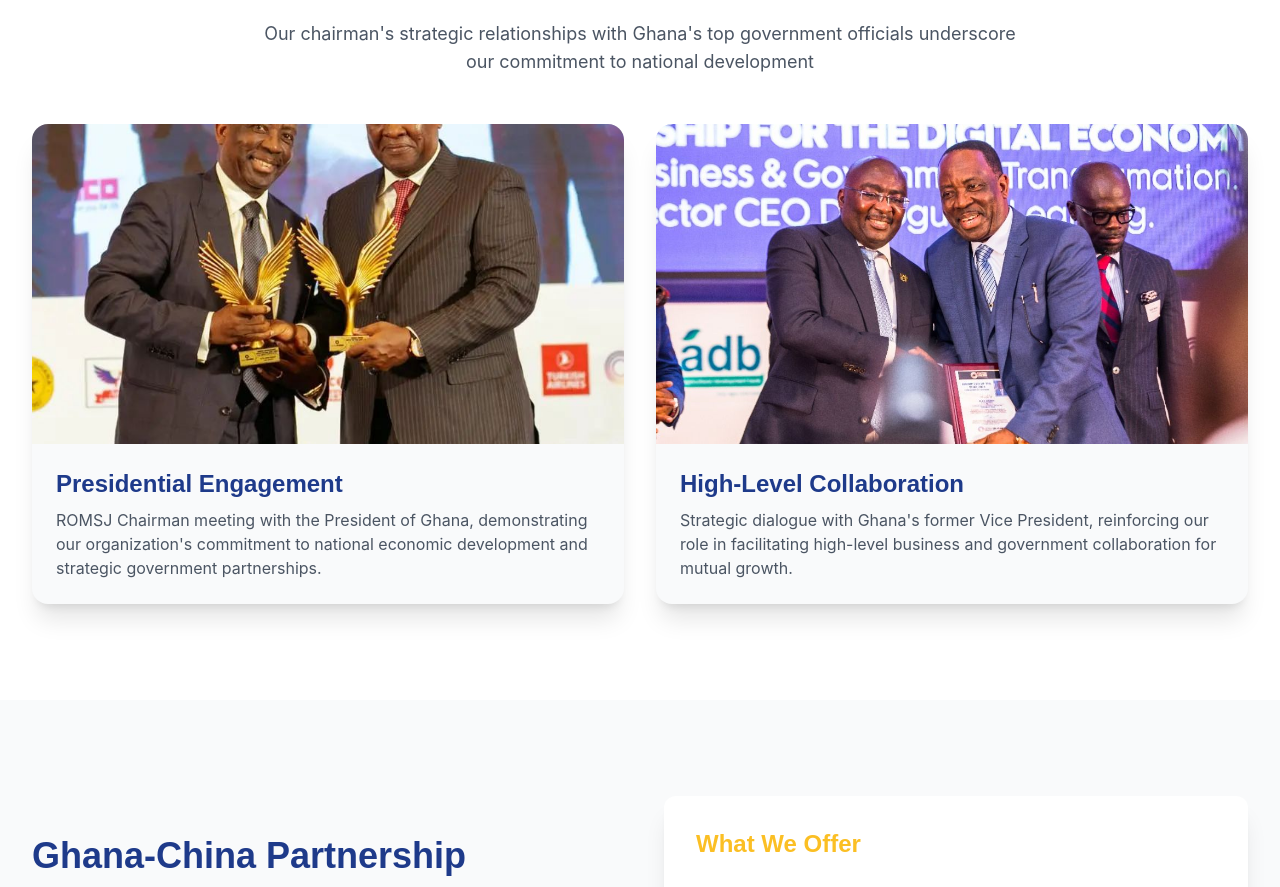
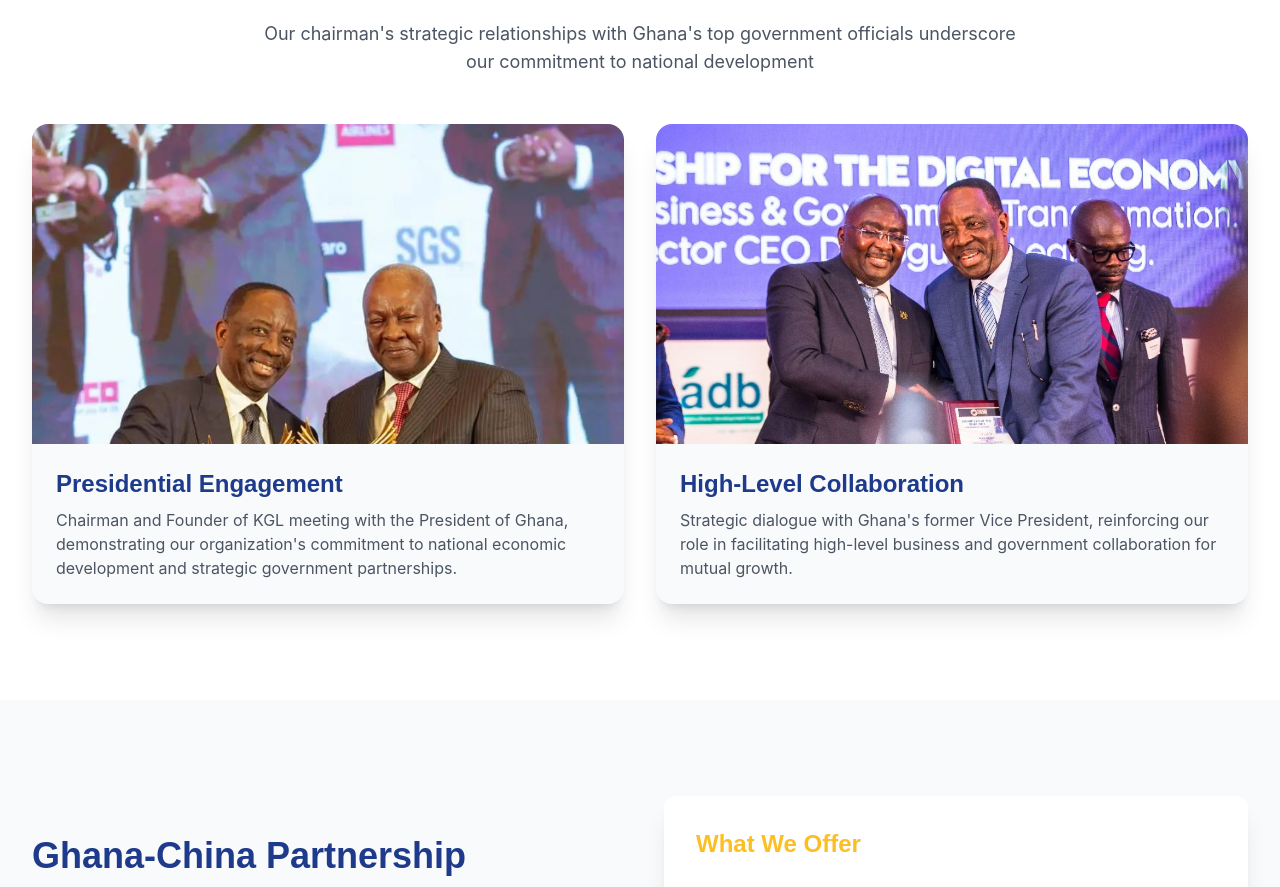
Before and after one commit to benardgomashie/romsjglobaltech, a Next.js app: page /about in a window 1280 px wide. Shown: the part 3960-4847 px from the top of the page. Built offline with nearby package versions, Linux system fonts and the light colour scheme.

Commit message:
Adjust leadership photos to show faces at top

```diff
--- a/app/about/page.tsx
+++ b/app/about/page.tsx
@@ -296,7 +296,7 @@ export default function AboutPage() {
                   src="/images/RomsjChairmanWithPresidentofGhana.jpeg"
                   alt="ROMSJ Chairman with President of Ghana"
                   fill
-                  className="object-cover group-hover:scale-105 transition-transform duration-500"
+                  className="object-cover object-top group-hover:scale-105 transition-transform duration-500"
                 />
               </div>
               <div className="p-6">
@@ -304,7 +304,7 @@ export default function AboutPage() {
                   Presidential Engagement
                 </h3>
                 <p className="text-gray-600">
-                  ROMSJ Chairman meeting with the President of Ghana, demonstrating our organization's commitment to national economic development and strategic government partnerships.
+                  Chairman and Founder of KGL meeting with the President of Ghana, demonstrating our organization's commitment to national economic development and strategic government partnerships.
                 </p>
               </div>
             </motion.div>
@@ -321,7 +321,7 @@ export default function AboutPage() {
                   src="/images/romsjChairmanWithFormervicePresident.jpeg"
                   alt="ROMSJ Chairman with Former Vice President"
                   fill
-                  className="object-cover group-hover:scale-105 transition-transform duration-500"
+                  className="object-cover object-top group-hover:scale-105 transition-transform duration-500"
                 />
               </div>
               <div className="p-6">
```
